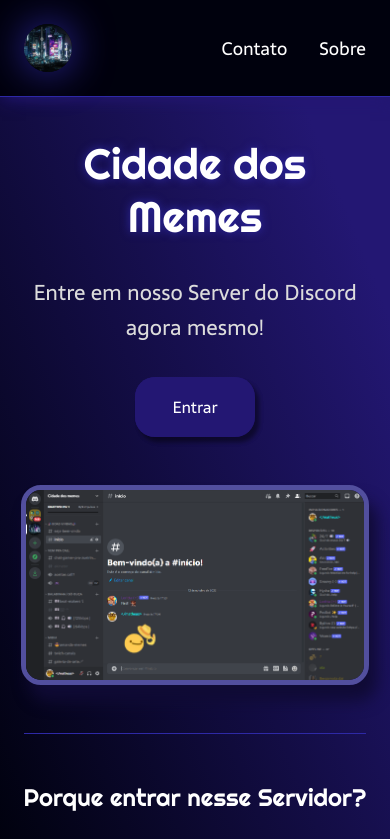
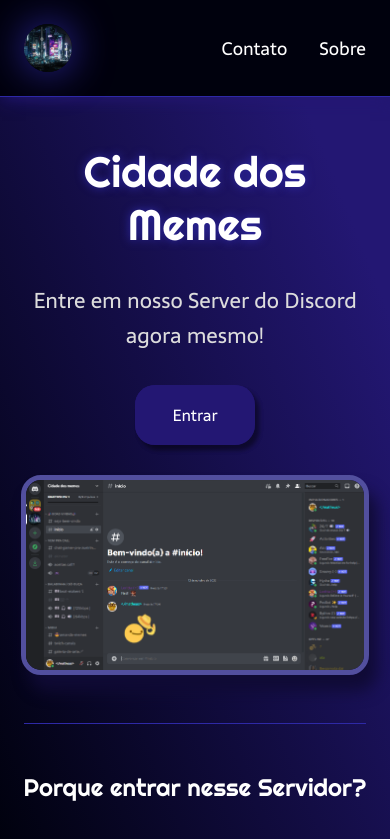
Before and after one commit to devmatheusss/discord-site, a plain HTML site: page index.html in a window 390 px wide. Shown: the top 839 px of the page. Drawn offline with Linux system fonts and the light colour scheme.

Commit message:
Update style.css

```diff
--- a/style.css
+++ b/style.css
@@ -53,9 +53,7 @@
 
 .conteudo{
     min-height: calc(100vh - 97px - 96px);
-    margin-bottom: 48px;
-    margin-left: 20px;
-    margin-right: 20px;
+    margin: 48px 20px;
 }
 
 .conteudo-principal{
@@ -66,7 +64,6 @@
 }
 
 .conteudo-principal-escrito{
-    margin-top: 40px;
     display: flex;
     flex-direction: column;
     gap: 32px;
@@ -112,8 +109,7 @@
 
 .conteudo-principal-imagem{
     height: 400px;
-    margin-top: 48px;
-    margin-left: 24px;
+    margin: 0 0 0 24px;
     border-radius: 20px;
     border: 5px #524f9e solid;
     box-shadow: 0.5rem 1rem 1rem #100b35;
@@ -200,7 +196,7 @@
     }
 
     .conteudo-principal-imagem{
-        margin-left: 0;
+        margin: 30px 0 0;
     }
 
     .rodape{
```
